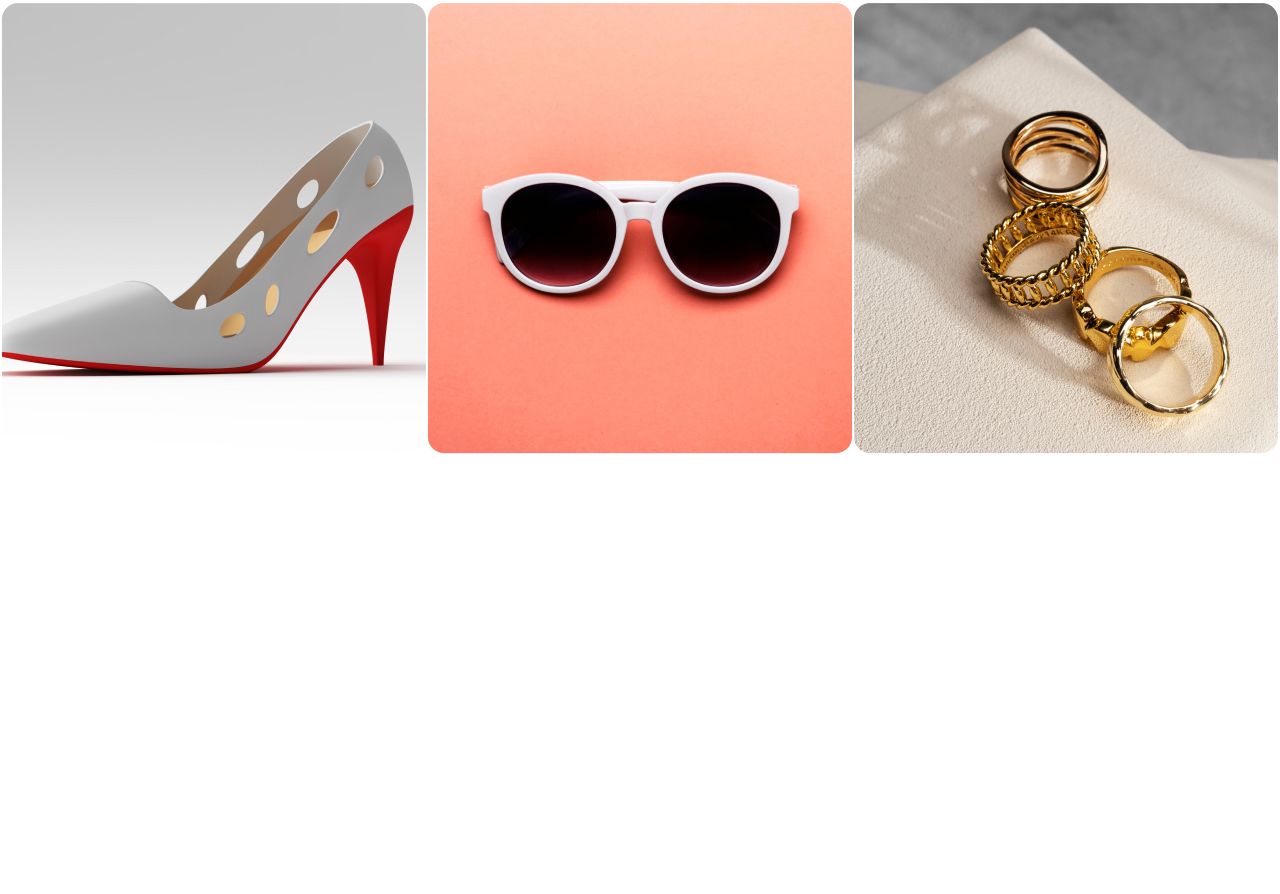
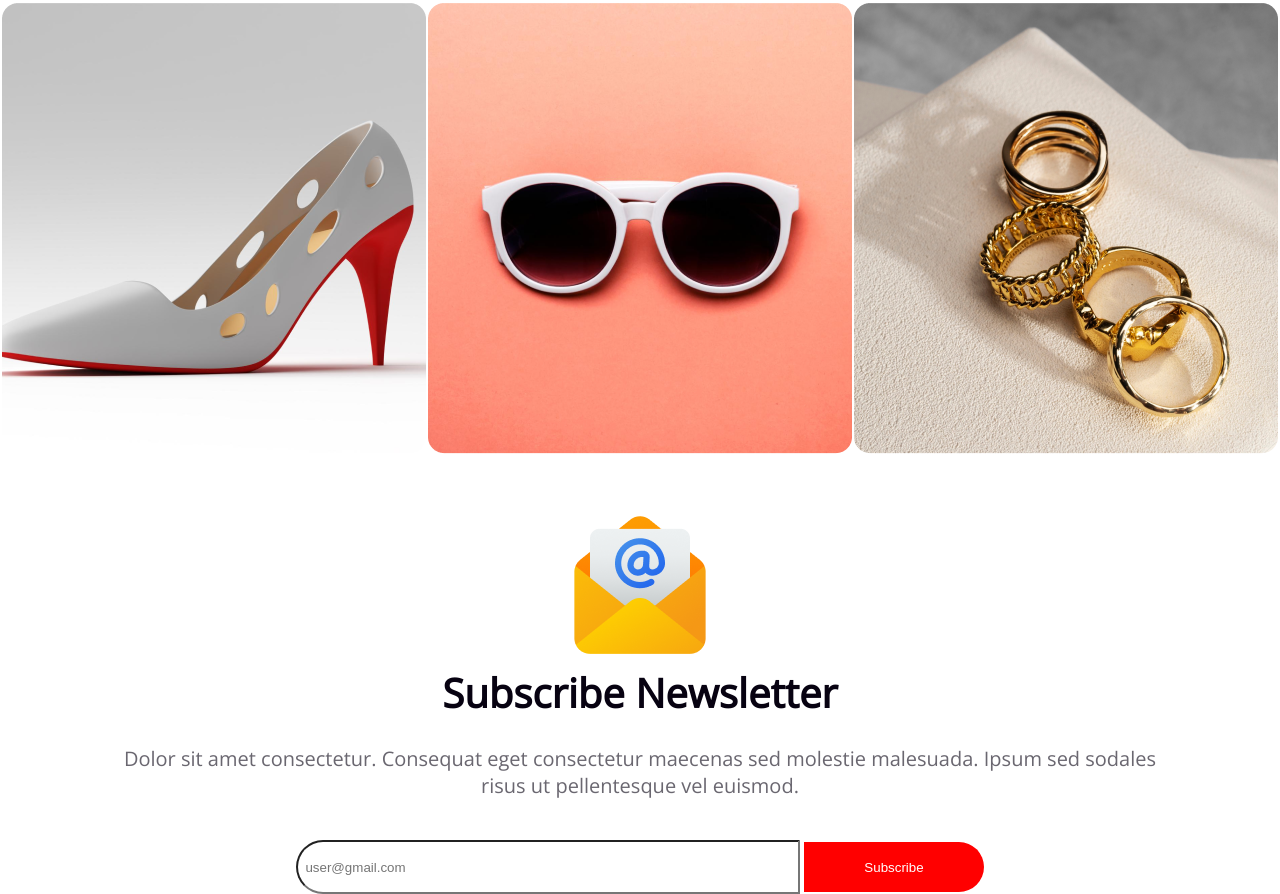
Before and after one commit to IffatLeuza/Assignmet1-New-year-New-Mission, a plain HTML site: page index.html in a window 1280 px wide. Shown: the part 4738-5632 px from the top of the page. Before the commit the page ends 5198 px from the top, so only its background shows below. Drawn offline with nearby package versions, Linux system fonts and the light colour scheme.

Commit message:
Main section done 4th commit

```diff
--- a/index.html
+++ b/index.html
@@ -108,7 +108,6 @@
                 <h2  id="aw_port_head" class="com_soon_head header_merri_font">Our Awesome Portfolio</h2>
                 <p id="aw_port_text" class="holi_sec_para text_inter_font">Dolor sit amet consectetur. Consequat eget consectetur maecenas sed molestie malesuada. Ipsum sed sodales risus ut pellentesque vel euismod. </p>
                 <br>
-
             </div>
 
             <div>
@@ -131,8 +130,18 @@
         </section>
 
         <!-- Subscribe form section stars -->
-        <section>
-
+        <section id="holi_conta_id" class="holi_sec_container">
+            <div>
+                <img src="resources/Group 61.png" alt="Envelop Image">
+                <h3 id="subs_head" class="com_soon_head header_merri_font">Subscribe Newsletter</h3>
+                <p class="holi_sec_para text_inter_font">Dolor sit amet consectetur. Consequat eget consectetur maecenas sed molestie malesuada. Ipsum sed sodales risus ut pellentesque vel euismod. </p>
+            </div>
+            <div>
+                <input id="subs_email" type="text" placeholder="  user@gmail.com">
+                <button class="subscribe_btn" type="submit">
+                    <span style="color: white;">Subscribe</span>
+                </button>
+            </div>
         </section>
 
     </main>
--- a/styles/style.css
+++ b/styles/style.css
@@ -250,7 +250,7 @@
     font-size: 20px;
     font-weight: 500;
     text-align: center;
-    /* margin :auto; */
+    margin :auto;
     padding-top: 20px;
 }
 .holiday_img_container{
@@ -292,3 +292,30 @@
     height: 60px;
     text-align: start;
 }
+/* Subscribe styles */
+#subs_head{
+    text-align: center;
+    width: 520px;
+    height: 60px;
+    margin: auto;
+   }
+
+#holi_conta_id{
+    padding-top: 50px;
+    margin: auto;
+    text-align: center;
+}
+#subs_email{
+    width: 500px;
+    height: 50px;
+    border-radius: 50px 0px 0px 50px;
+    background: #FFF;
+    padding: 0px;
+}
+.subscribe_btn{
+    width: 180px;
+    height: 50px;
+    border: none;
+    border-radius: 0px 50px 50px 0px;
+    background: #F00;
+}
```
